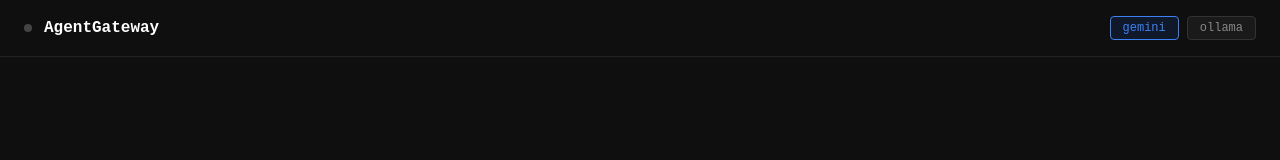
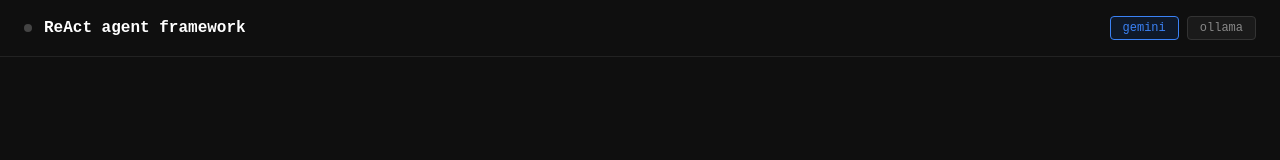
Before and after one commit to harshitsinghal13/agent-gateway, a plain HTML site: page ui/index.html in a window 1280 px wide. Shown: the top 160 px of the page. Drawn offline with Linux system fonts and the light colour scheme.

Commit message:
changed the sample git

```diff
--- a/ui/index.html
+++ b/ui/index.html
@@ -63,7 +63,7 @@
 
 <header>
   <div class="dot" id="status-dot"></div>
-  <h1>AgentGateway</h1>
+  <h1>ReAct agent framework</h1>
   <div class="provider-select">
     <button class="active" onclick="setProvider('gemini', this)">gemini</button>
     <button onclick="setProvider('ollama', this)">ollama</button>
```
Also changed, not shown: 1 other file.
